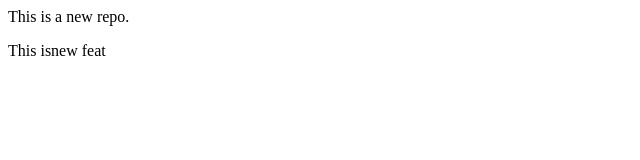
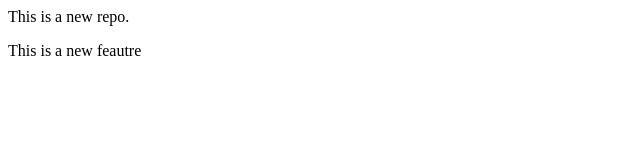
Before and after one commit to zakiyacoding/localrepo, a plain HTML site: page index.html in a window 1280 px wide. Shown: the full height of the page, 0-640 px from the left. Drawn offline with Linux system fonts and the light colour scheme.

Commit message:
Add new feautre

```diff
--- a/index.html
+++ b/index.html
@@ -1,2 +1,2 @@
 <p>This is a new repo.</p>
-<p>This isnew feat</p>
+<p>This is a new feautre</p>
```
